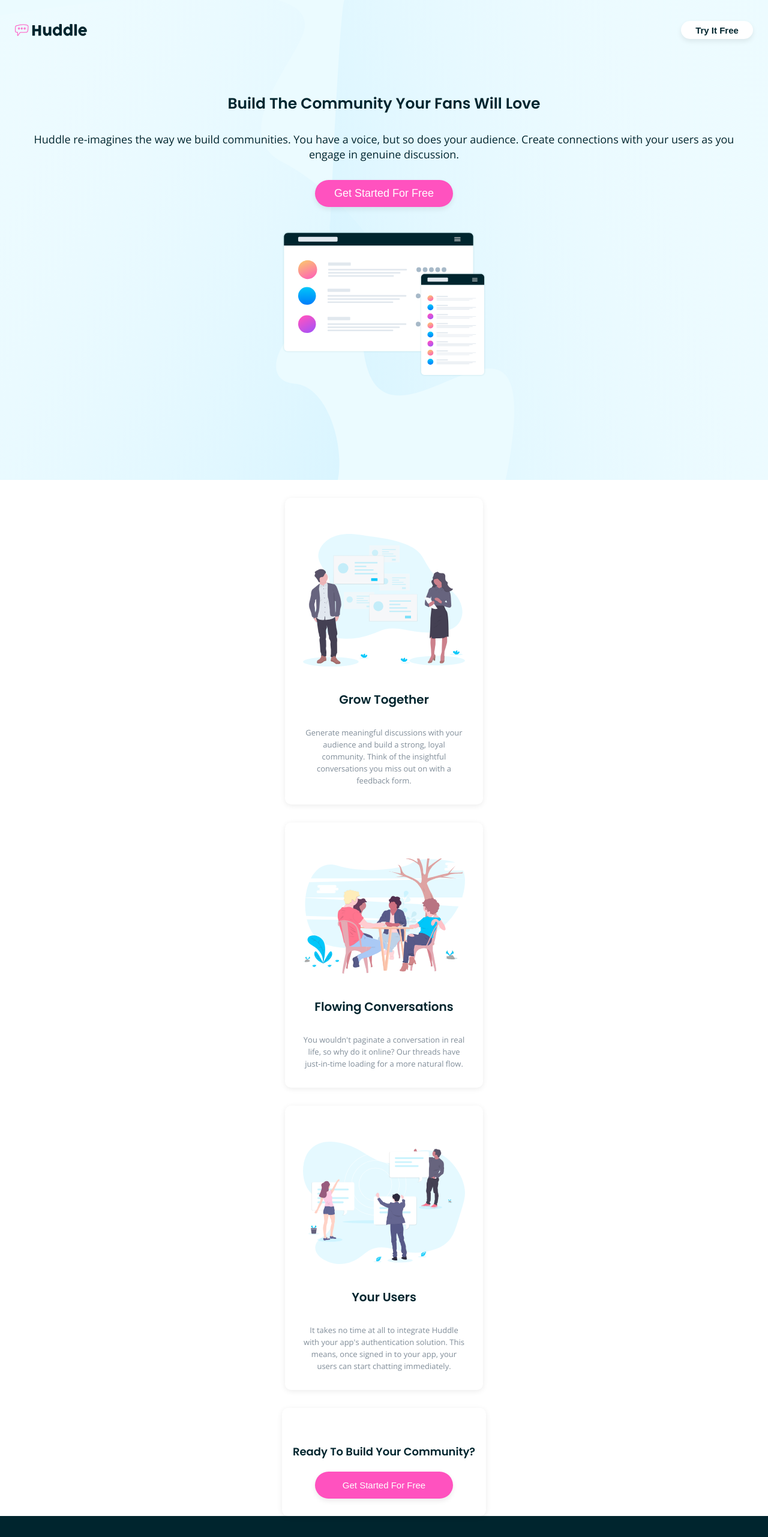
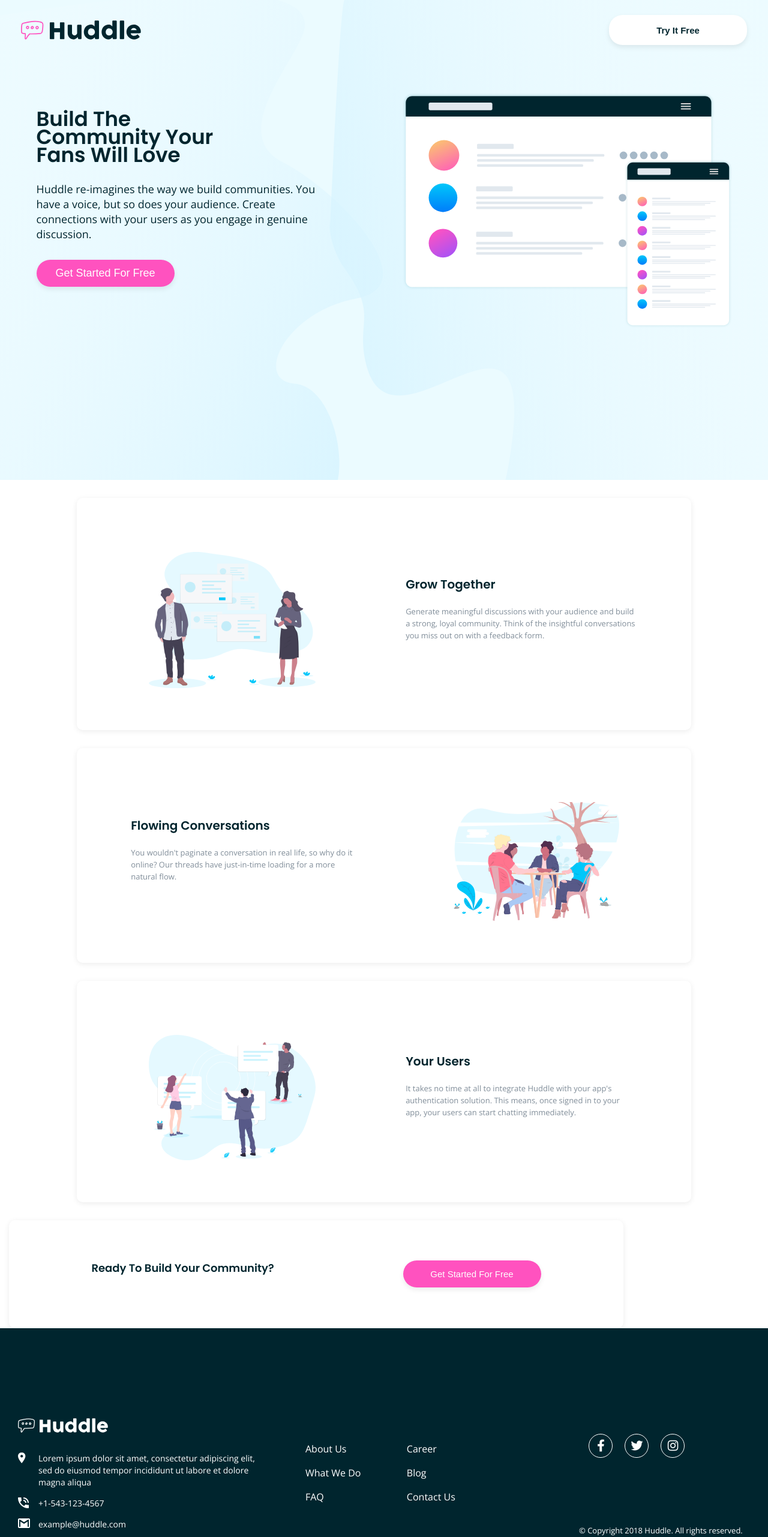
Before and after one commit to BC-MAR-21-ROR/Kata01-diseno-web-team03, a plain HTML site: page index.html in a window 1280 px wide. Shown: the top 2562 px of the page at 60% size. Drawn offline with nearby package versions, Linux system fonts and the light colour scheme.

Commit message:
Add media-query desktop,
Co-authored-by: SpidySamurai <javierchiortiz@gmail.com>
Co-authored-by: marianoalarcon <mariano.alarcon@hotmail.com>

```diff
--- a/index.html
+++ b/index.html
@@ -71,12 +71,14 @@
           alt=""
           class="section-two__img"
         />
+        <div class="wrapper">
           <h2>Grow Together</h2>
           <p>
-          Generate meaningful discussions with your audience and build a strong,
-          loyal community. Think of the insightful conversations you miss out on
-          with a feedback form.
+            Generate meaningful discussions with your audience and build a
+            strong, loyal community. Think of the insightful conversations you
+            miss out on with a feedback form.
           </p>
+        </div>
       </div>
 
       <div class="section-two__cards">
@@ -85,11 +87,14 @@
           alt=""
           class="section-two__img"
         />
+        <div class="wrapper">
           <h2>Flowing Conversations</h2>
           <p>
             You wouldn't paginate a conversation in real life, so why do it
-          online? Our threads have just-in-time loading for a more natural flow.
+            online? Our threads have just-in-time loading for a more natural
+            flow.
           </p>
+        </div>
       </div>
 
       <div class="section-two__cards">
@@ -98,22 +103,23 @@
           alt=""
           class="section-two__img"
         />
+        <div class="wrapper">
           <h2>Your Users</h2>
           <p>
             It takes no time at all to integrate Huddle with your app's
-          authentication solution. This means, once signed in to your app, your
-          users can start chatting immediately.
+            authentication solution. This means, once signed in to your app,
+            your users can start chatting immediately.
           </p>
         </div>
-      <div class="section-two section-two__cards card-footer">
+      </div>
+    </section>
+    <div class="section-two__cards card-footer">
       <h2>Ready To Build Your Community?</h2>
       <button>Get Started For Free</button>
     </div>
-    </section>
-
     <footer class="footer">
+      <div class="footer__social">
         <img src="./static/css/images/logo 1.svg" alt="" class="footer__logo" />
-      <div class="footer__social">
         <p>
           <span>
             <img
@@ -146,11 +152,14 @@
           <li><a href="#">About Us</a></li>
           <li><a href="#">What We Do</a></li>
           <li><a href="#">FAQ</a></li>
+        </ul>
+        <ul>
           <li><a href="#">Career</a></li>
           <li><a href="#"> Blog</a></li>
           <li><a href="#">Contact Us</a></li>
         </ul>
       </div>
+      <div class="wrapper">
         <div class="footer__social__media">
           <span class="circle"> <i class="fab fa-facebook-f"></i> </span>
           <span class="circle"> <i class="fab fa-twitter"></i> </span>
@@ -159,6 +168,7 @@
         <p class="copyright">
           &copy; Copyright 2018 Huddle. All rights reserved.
         </p>
+      </div>
     </footer>
   </body>
 </html>
--- a/src/sass/footer.scss
+++ b/src/sass/footer.scss
@@ -60,3 +60,34 @@
     text-align: center;
   }
 }
+
+@media screen and (min-width: 1024px) {
+  .footer {
+    display: flex;
+    flex-direction: row;
+    &__social {
+      width: 33%;
+    }
+    &__about {
+      display: flex;
+      justify-content: space-evenly;
+      align-items: center;
+      flex-direction: row;
+      width: 33%;
+    }
+    &__social__media {
+      padding-left: 5rem;
+    }
+    .wrapper {
+      display: flex;
+      justify-content: space-around;
+      align-items: center;
+      flex-direction: column;
+      width: 33%;
+
+      .copyright {
+        align-self: flex-end;
+      }
+    }
+  }
+}
--- a/src/sass/header.scss
+++ b/src/sass/header.scss
@@ -8,19 +8,29 @@
 
   &__logo {
     width: 12rem;
-    margin-left: 2.5rem;
+    margin-left: 3.5rem;
     background-repeat: no-repeat;
   }
   &__button {
     // display:inline-block;
     min-width: 12rem;
-    max-width: 15rem;
     min-height: 3rem;
-    max-height: 5rem;
-    margin-right: 2.5rem;
+    margin-right: 3.5rem;
     color: var(--Very_Dark_Cyan);
     font-size: 1.5rem;
     font-weight: 700;
     background-color: white;
   }
 }
+
+@media screen and (min-width: 1024px) {
+  .header {
+    &__logo {
+      width: 20rem;
+    }
+    &__button {
+      width: 23rem;
+      height: 5rem;
+    }
+  }
+}
--- a/src/sass/section-one.scss
+++ b/src/sass/section-one.scss
@@ -35,3 +35,25 @@
     width: 85%;
   }
 }
+
+@media screen and (min-width: 1024px) {
+  .section-one {
+    flex-direction: row;
+    justify-content: space-around;
+
+    .wrapper {
+      width: 45%;
+      text-align: left;
+      padding-right: 7rem;
+    }
+    &__title {
+      font-size: 3.4rem;
+      padding: 0 12rem 0 0;
+      padding-bottom: 3rem;
+      line-height: 3rem;
+    }
+    &__img {
+      max-width: 45%;
+    }
+  }
+}
--- a/src/sass/section-two.scss
+++ b/src/sass/section-two.scss
@@ -19,6 +19,7 @@
     width: 95%;
     min-width: 30rem;
     max-width: 33rem;
+    padding: 3rem;
     margin-bottom: 3rem;
     border-radius: 1rem;
     text-align: center;
@@ -31,13 +32,17 @@
       color: var(--Very_Dark_Cyan);
     }
     p {
-      padding: 1rem 3rem 3rem;
+      // padding: 1rem 3rem 3rem;
+      margin-bottom: 2rem;
       color: var(--Grayish_Blue);
       font-size: 1.3rem;
       line-height: 2rem;
     }
   }
+}
+
 .card-footer {
+  // @extend .section-two;
   --size: 18rem;
   top: calc(var(--size) / 2.5);
   justify-content: center;
@@ -57,4 +62,24 @@
     box-shadow: 0 0.4rem 0.8rem rgba(0, 0, 0, 0.08);
   }
 }
+
+@media screen and (min-width: 1024px) {
+  .section-two {
+    &__img {
+      width: 35%;
     }
+    &__cards {
+      flex-direction: row;
+      max-width: 80%;
+      justify-content: space-around;
+      .wrapper {
+        text-align: left;
+        flex-direction: column;
+        width: 40%;
+      }
+    }
+    &__cards:nth-child(even) {
+      flex-direction: row-reverse;
+    }
+  }
+}
--- a/src/sass/style.scss
+++ b/src/sass/style.scss
@@ -2,7 +2,6 @@
 @import "./section-one.scss";
 @import "./section-two.scss";
 @import "./footer.scss";
-// @import "./desktop-desing.scss";
 
 /*1 rem = 10px
  .1 rem = 1px
```
Also changed, not shown: static/css/style.css, 1 other file. Lines whose indentation alone changed are shown as unchanged.
